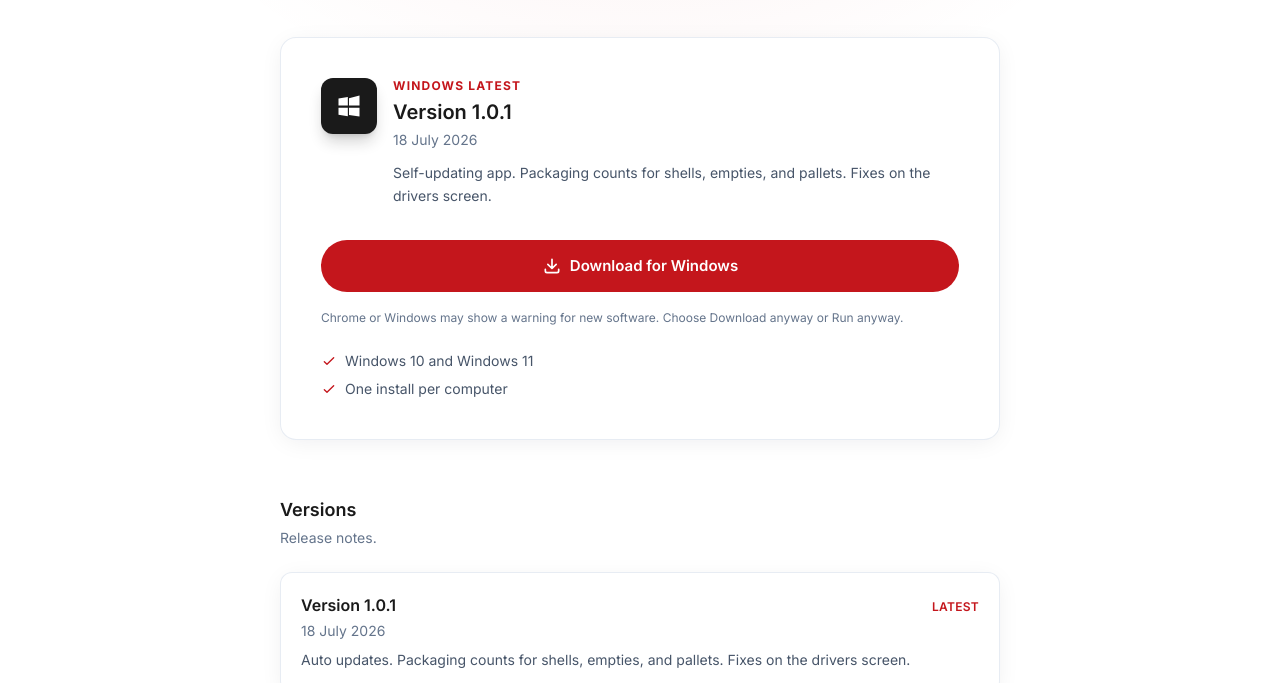
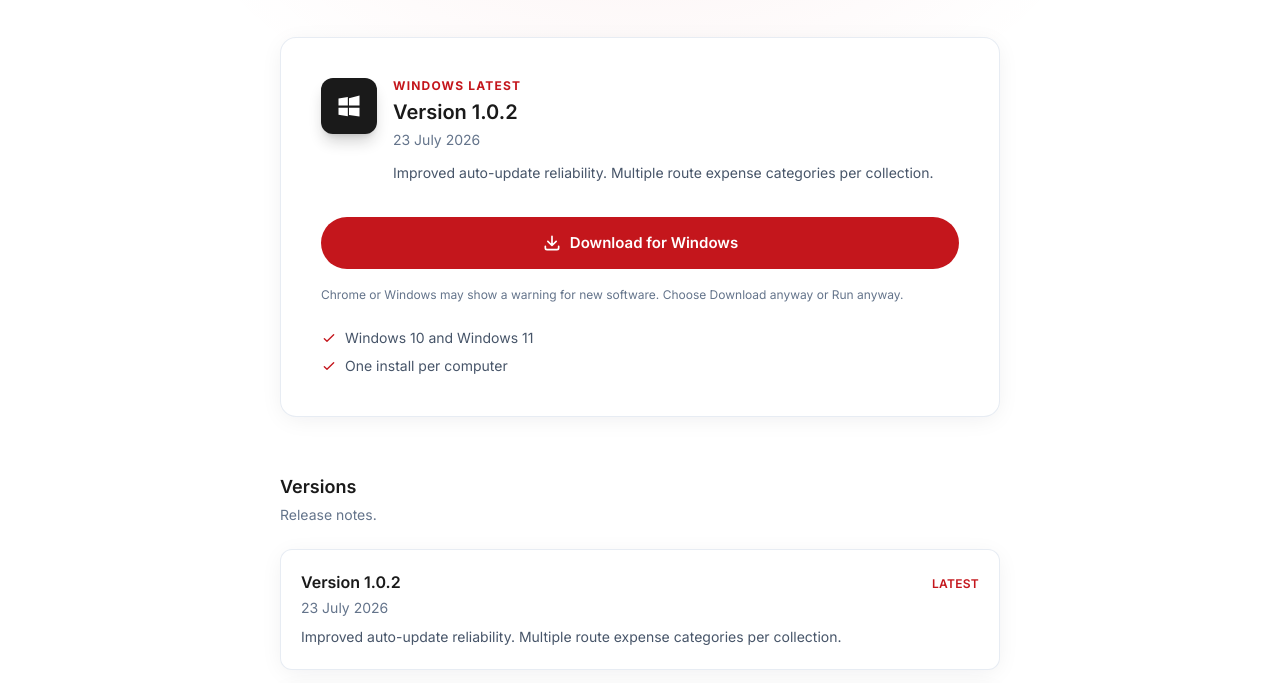
Before and after one commit to Abdul509750/distributors-life, a website: page download.html in a window 1280 px wide. Shown: the part 250-933 px from the top of the page. Drawn offline with nearby package versions, Linux system fonts and the light colour scheme; a web font is replaced by a local one.

Commit message:
v1.0.2 is live now

```diff
--- a/download.html
+++ b/download.html
@@ -92,10 +92,10 @@
  </div>
  <div>
  <p class="text-xs font-bold uppercase tracking-widest text-accent" data-i18n="dl.windowsLatest">Windows Latest</p>
- <h2 class="mt-1 text-xl font-semibold text-navy" data-i18n="dl.version">Version 1.0.1</h2>
- <p class="mt-1 text-sm text-slate-500" data-i18n="dl.date101">18 July 2026</p>
- <p class="mt-3 text-sm leading-relaxed text-slate-600" data-i18n="dl.notes101">
- App can update itself. Packaging counts for shells, empties and pallets. Small fixes on the drivers screen.
+ <h2 class="mt-1 text-xl font-semibold text-navy" data-i18n="dl.version">Version 1.0.2</h2>
+ <p class="mt-1 text-sm text-slate-500" data-i18n="dl.date102">23 July 2026</p>
+ <p class="mt-3 text-sm leading-relaxed text-slate-600" data-i18n="dl.notes102">
+ Improved auto-update reliability. Multiple route expense categories per collection.
  </p>
  </div>
  </div>
@@ -134,8 +134,17 @@
  <ul class="mt-6 space-y-4">
  <li data-reveal style="--d: 80ms" class="dl-card rounded-xl border border-slate-200/80 p-5">
  <div class="flex flex-wrap items-baseline justify-between gap-2">
- <h3 class="text-base font-semibold text-navy" data-i18n="dl.version">Version 1.0.1</h3>
+ <h3 class="text-base font-semibold text-navy" data-i18n="dl.version102">Version 1.0.2</h3>
  <span class="text-xs font-semibold uppercase tracking-wide text-accent" data-i18n="dl.latest">Latest</span>
+ </div>
+ <p class="mt-1 text-sm text-slate-500" data-i18n="dl.date102">23 July 2026</p>
+ <p class="mt-2 text-sm leading-relaxed text-slate-600" data-i18n="dl.notes102Short">
+ Improved auto-update reliability. Multiple route expense categories per collection.
+ </p>
+ </li>
+ <li data-reveal style="--d: 120ms" class="dl-card rounded-xl border border-slate-200/80 p-5">
+ <div class="flex flex-wrap items-baseline justify-between gap-2">
+ <h3 class="text-base font-semibold text-navy" data-i18n="dl.version101">Version 1.0.1</h3>
  </div>
  <p class="mt-1 text-sm text-slate-500" data-i18n="dl.date101">18 July 2026</p>
  <p class="mt-2 text-sm leading-relaxed text-slate-600" data-i18n="dl.notes101Short">
--- a/js/i18n.js
+++ b/js/i18n.js
@@ -281,7 +281,14 @@
       'dl.title': 'Distribution Life for Windows',
       'dl.intro': 'Download the Windows installer for Distribution Life.',
       'dl.windowsLatest': 'Windows Latest',
-      'dl.version': 'Version 1.0.1',
+      'dl.version': 'Version 1.0.2',
+      'dl.date102': '23 July 2026',
+      'dl.notes102':
+        'Improved auto-update reliability. Multiple route expense categories per collection.',
+      'dl.version102': 'Version 1.0.2',
+      'dl.notes102Short':
+        'Improved auto-update reliability. Multiple route expense categories per collection.',
+      'dl.version101': 'Version 1.0.1',
       'dl.date101': '18 July 2026',
       'dl.notes101':
         'Self-updating app. Packaging counts for shells, empties, and pallets. Fixes on the drivers screen.',
@@ -779,7 +786,14 @@
       'dl.title': 'ڈسٹری بیوشن لائف برائے ونڈوز',
       'dl.intro': 'ڈسٹری بیوشن لائف کا ونڈوز انسٹالر ڈاؤن لوڈ کریں۔',
       'dl.windowsLatest': 'ونڈوز تازہ ترین',
-      'dl.version': 'ورژن ۱.۰.۱',
+      'dl.version': 'ورژن ۱.۰.۲',
+      'dl.date102': '۲۳ جولائی ۲۰۲۶',
+      'dl.notes102':
+        'بہتر آٹو اپ ڈیٹ۔ کلیکشن میں متعدد روٹ اخراجات کی کیٹگریز۔',
+      'dl.version102': 'ورژن ۱.۰.۲',
+      'dl.notes102Short':
+        'بہتر آٹو اپ ڈیٹ۔ کلیکشن میں متعدد روٹ اخراجات کی کیٹگریز۔',
+      'dl.version101': 'ورژن ۱.۰.۱',
       'dl.date101': '۱۸ جولائی ۲۰۲۶',
       'dl.notes101':
         'خود اپ ڈیٹ ہونے والی ایپ۔ شیلز، ایمٹیز اور پیلیٹس کی پیکجنگ کاؤنٹس۔ ڈرائیورز اسکرین پر اصلاحات۔',
```
Also changed, not shown: updates/latest.json (+5 -5 lines), updates/releases.json (+11 -3 lines), 1 other file.
